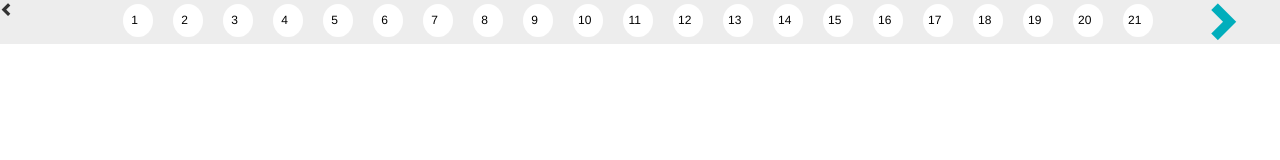
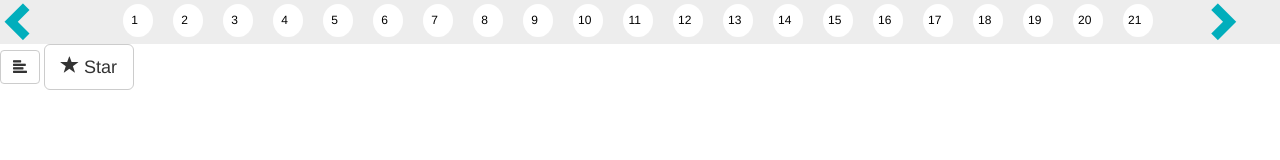
Before and after one commit to arunslb123/horizontal-scroll, a plain HTML site: page index.html in a window 1280 px wide. Drawn offline with nearby package versions, Linux system fonts and the light colour scheme.

Commit message:
Update index.html

```diff
--- a/index.html
+++ b/index.html
@@ -22,7 +22,8 @@
 
   <div class="row question-bg">
      <div class="col-xs-1">
-       <div class="glyphicon glyphicon-chevron-left navigation color" id="leftArrow">
+       <div class="glyphicon glyphicon-chevron-left navigation-color" id="leftArrow">
+
        </div>
       </div>
       <div class="col-xs-10">
@@ -37,6 +38,14 @@
         </div>
       </div>
   </div>
+
+  <button type="button" class="btn btn-default" aria-label="Left Align">
+  <span class="glyphicon glyphicon-align-left" aria-hidden="true"></span>
+</button>
+
+<button type="button" class="btn btn-default btn-lg">
+  <span class="glyphicon glyphicon-star" aria-hidden="true"></span> Star
+</button>
 
 
 
```
